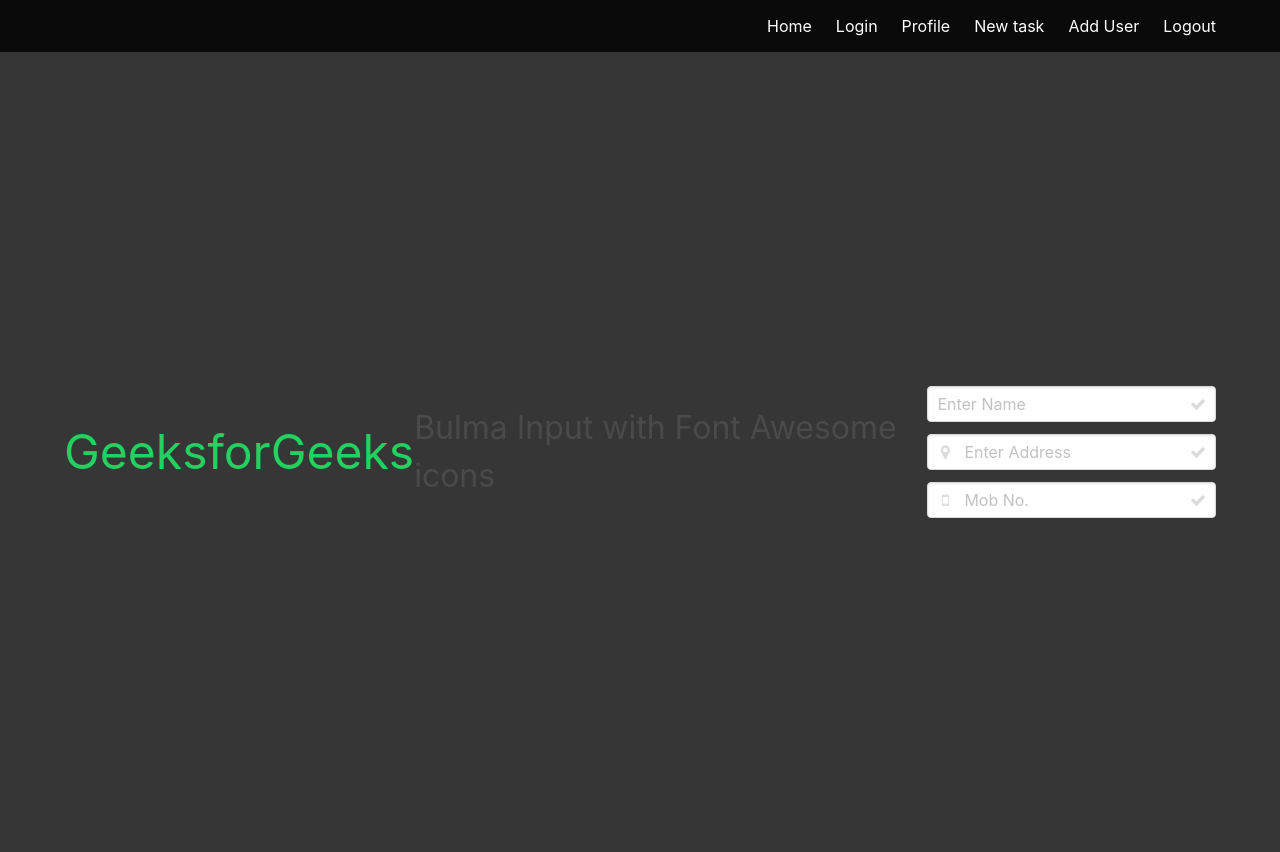
After one commit to paszczep/temperature-ui, a Flask app: page /goof in a window 1280 px wide. The commit adds this page. Run offline with Flask 3, Linux system fonts and the light colour scheme.

Commit message:
styling.

```diff
--- a/application/main.py
+++ b/application/main.py
@@ -13,3 +13,8 @@ def index():
 @login_required
 def profile():
 	return render_template('profile.html', name=current_user.name)
+
+
+@main.route('/goof')
+def goof():
+	return render_template('goof.html')
--- a/application/templates/base.html
+++ b/application/templates/base.html
@@ -8,7 +8,7 @@
     <meta name="viewport" content="width=device-width, initial-scale=1">
     <title>Tempehomat</title>
     <link rel="stylesheet" href="https://cdnjs.cloudflare.com/ajax/libs/bulma/0.7.2/css/bulma.min.css">
-    <!--    missing awesome icons-->
+    <link rel="stylesheet" href="https://cdnjs.cloudflare.com/ajax/libs/font-awesome/4.7.0/css/font-awesome.min.css">
     <style>
     .center {
         display: flex;
@@ -20,30 +20,23 @@
 
 <body>
     <section class="hero is-black">
-
         <div class="hero-head">
             <nav class="navbar">
                 <div class="container">
-
                     <div id="navbarMenuHeroA" class="navbar-menu">
                         <div class="navbar-end">
-
                             <a href="{{ url_for('main.index') }}" class="navbar-item">
                                 Home
                             </a>
-
                             {% if not current_user.is_authenticated %}
                             <a href="{{ url_for('auth.login') }}" class="navbar-item">
                                 Login
                             </a>
                             {% endif %}
-
-
                             {% if not current_user.is_authenticated %}
                             <a href="{{ url_for('main.profile') }}" class="navbar-item">
                                 Profile
                             </a>
-
                             <a href="{{ url_for('input.tasks') }}" class="navbar-item">
                                 New task
                             </a>
@@ -54,7 +47,6 @@
                                 Logout
                             </a>
                             {% endif %}
-
                         </div>
                     </div>
                 </div>
@@ -70,6 +62,8 @@
             </div>
         </div>
     </section>
+<script type="module" src="https://unpkg.com/ionicons@7.1.0/dist/ionicons/ionicons.esm.js"></script>
+<script nomodule src="https://unpkg.com/ionicons@7.1.0/dist/ionicons/ionicons.js"></script>
 </body>
 
 </html>
--- /dev/null
+++ b/application/templates/goof.html
@@ -0,0 +1,54 @@
+{% extends "base.html" %}
+
+{% block content %}
+
+<h1 class="is-size-1 has-text-success">
+        GeeksforGeeks
+    </h1>
+    <p class="is-size-3">
+      Bulma Input with Font Awesome icons
+    </p>
+
+
+    <div class="container">
+        <div class="field">
+            <p class="control has-icons-right">
+                <input class="input" type="text"
+                    placeholder="Enter Name">
+                <span class="icon is-right">
+                    <i class="fa fa-check"></i>
+                </span>
+            </p>
+
+        </div>
+
+        <div class="field">
+            <p class="control has-icons-left has-icons-right">
+                <input class="input" type="text"
+                       placeholder="Enter Address">
+                <span class="icon is-small is-left">
+                    <i class="fa fa-map-marker"></i>
+                </span>
+                <span class="icon is-small is-right">
+                    <i class="fa fa-check"></i>
+                </span>
+            </p>
+
+        </div>
+
+        <div class="field">
+            <p class="control has-icons-left has-icons-right">
+                <input class="input" type="number"
+                       placeholder="Mob No.">
+                <span class="icon is-small is-left">
+                    <i class="fa fa-mobile"></i>
+                </span>
+                <span class="icon is-small is-right">
+                    <i class="fa fa-check"></i>
+                </span>
+            </p>
+
+        </div>
+    </div>
+
+{% endblock %}
```
Also changed, not shown: application/input.py (+9 -3 lines), application/templates/control.html (+5 -4 lines), application/templates/task.html (+36 -14 lines).
